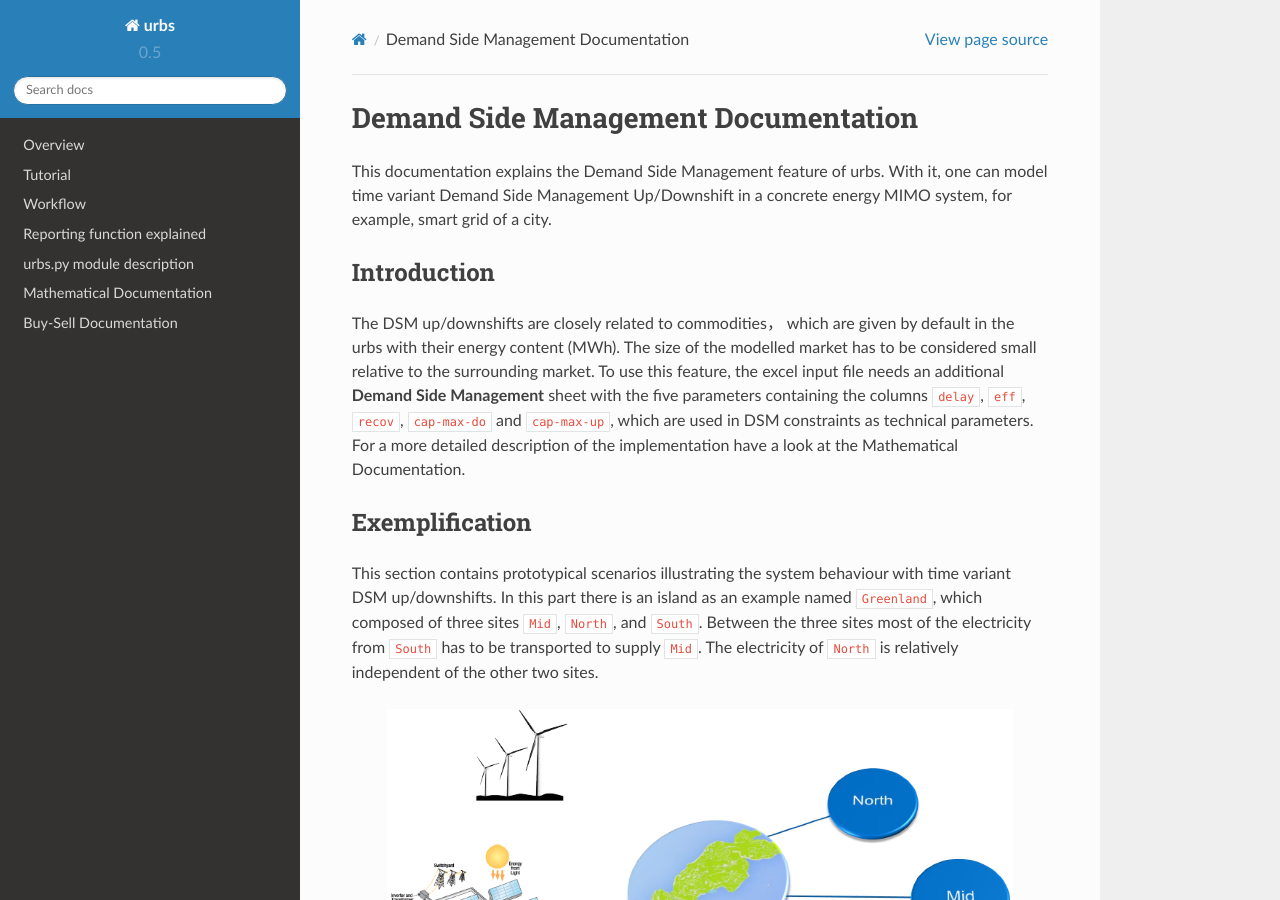
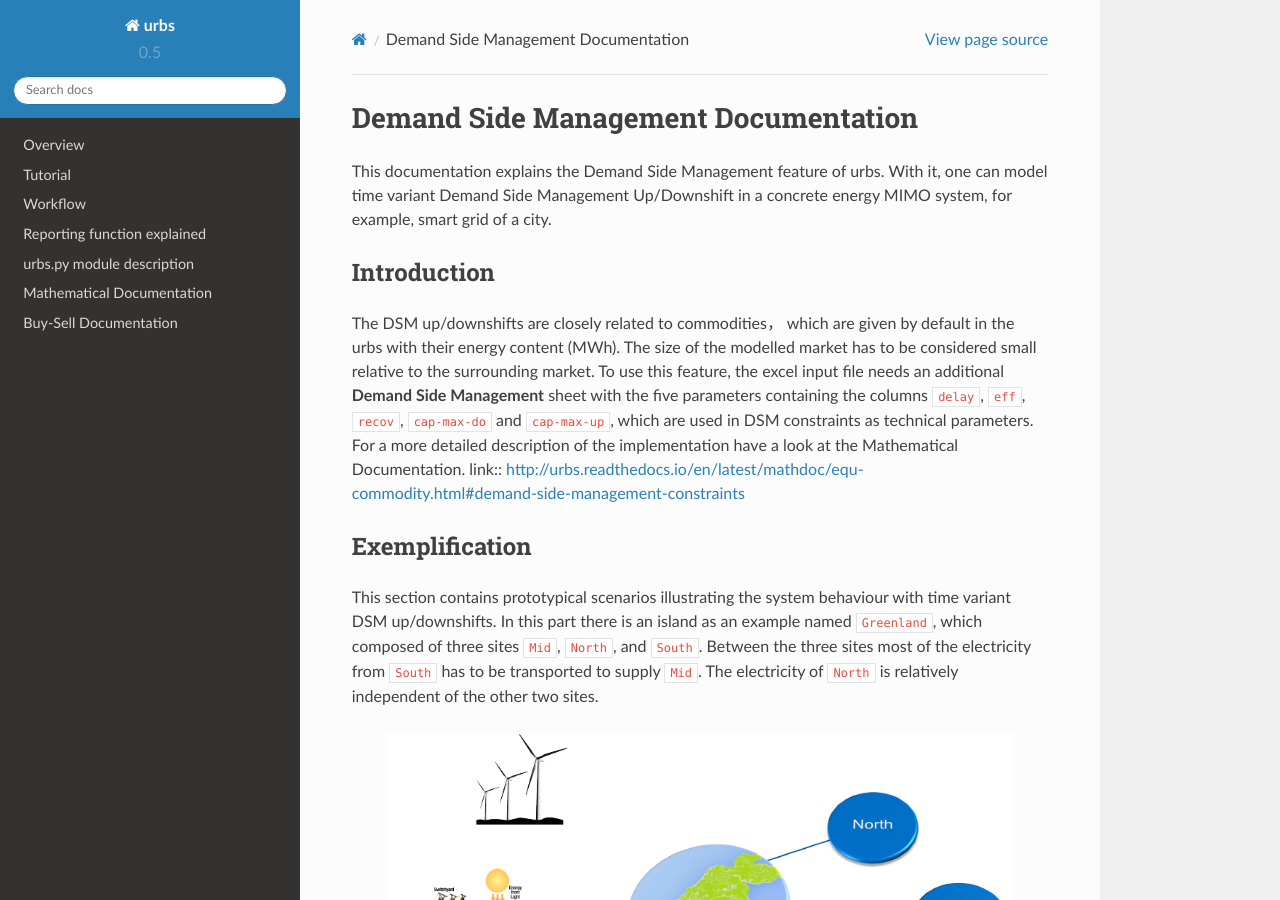
Before and after one commit to tum-ens/urbs, a Sphinx documentation site: the page built from doc/dsmdoc.rst, in a window 1280 px wide and 900 px high. Built offline with Sphinx 7.4.7 and the Read the Docs theme 2.0.0, drawn with Linux system fonts in a browser that asks for light colours.

Commit message:
Update dsmdoc.rst

```diff
--- a/doc/dsmdoc.rst
+++ b/doc/dsmdoc.rst
@@ -21,6 +21,7 @@ containing the columns ``delay``, ``eff``, ``recov``, ``cap-max-do`` and
 ``cap-max-up``, which are used in DSM constraints as technical parameters.
 For a more detailed description of the implementation have a look at the
 Mathematical Documentation.
+link:: http://urbs.readthedocs.io/en/latest/mathdoc/equ-commodity.html#demand-side-management-constraints
 
 Exemplification
 ===============
@@ -45,6 +46,8 @@ the demand is greater than the total output capacity.
 
 - it is *profitable* to constraint the whole system with DSM downshifts, if
 the commodity begin to show upward trend till the peak value.
+
+
 
 
 When appears the electricity DSM upshifts in the process?
```
